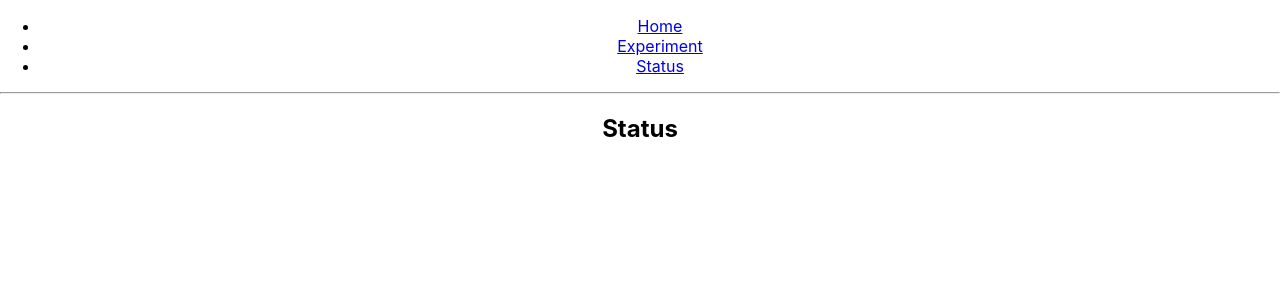
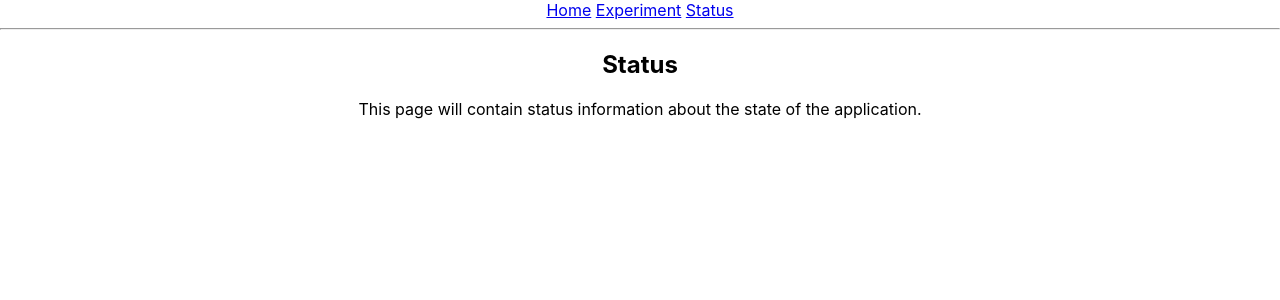
Before and after one commit to felipelm/django-nginx-reactjs-docker, a React (Create React App) app in the folder frontend/: page /status in a window 1280 px wide. Shown: the top 300 px of the page. Built offline with nearby package versions, Linux system fonts and the light colour scheme.

Commit message:
Make each page a seperate component

```diff
--- a/frontend/src/App.js
+++ b/frontend/src/App.js
@@ -1,12 +1,10 @@
 import React, { Component } from 'react';
 import logo from './logo.png';
 import './App.css';
+import Home from './Home.jsx';
+import Experiment from './Experiment.jsx';
+import Status from './Status.jsx';
 import { BrowserRouter as Router, Route, Link } from "react-router-dom";
-
-const headers = new Headers({
-  Accept: 'application/json',
-  'Content-Type': 'application/json',
-});
 
 class App extends Component {
   render() {
@@ -14,17 +12,13 @@ class App extends Component {
       <div className='App'>
         <Router>
           <div>
-            <ul>
-              <li>
-                <Link to="/">Home</Link>
-              </li>
-              <li>
-                <Link to="/experiment">Experiment</Link>
-              </li>
-              <li>
-                <Link to="/status">Status</Link>
-              </li>
-            </ul>
+            <div>
+              <Link to="/">Home</Link>
+              <span> </span>
+              <Link to="/experiment">Experiment</Link>
+              <span> </span>
+              <Link to="/status">Status</Link>
+            </div>
             <hr />
             <Route exact path="/" component={Home} />
             <Route path="/experiment" component={Experiment} />
@@ -36,57 +30,4 @@ class App extends Component {
   }
 }
 
-class Home extends Component {
-  componentWillMount() {
-    this.testBackend();
-  }
-
-  state = {
-    test: 'nothing.',
-  }
-
-  testBackend = async () => {
-    const test = await fetch('http://localhost:80/api/', {
-      method: 'GET',
-      headers,
-      cache: 'default',
-    });
-    const testJson = await test.json();
-    if (testJson && testJson.status) {
-      this.setState({ test: testJson.status });
-    }
-  }
-
-  render() {
-    return (
-      <header className='App-header'>
-        <img src={logo} className='App-logo' alt='logo' />
-        <p>
-          The backend says: {this.state.test}
-        </p>
-      </header>
-    );
-  }
-}
-
-class Experiment extends Component {
-  render() {
-    return (
-      <div>
-        <h2>Experiment</h2>
-      </div>
-    );
-  }
-}
-
-class Status extends Component {
-  render() {
-    return (
-      <div>
-        <h2>Status</h2>
-      </div>
-    );
-  }
-}
-
 export default App;
--- /dev/null
+++ b/frontend/src/Experiment.jsx
@@ -0,0 +1,18 @@
+import React, { Component } from 'react';
+import logo from './logo.png';
+import './App.css';
+
+class Experiment extends Component {
+  render() {
+    return (
+      <div>
+        <h2>Experiment</h2>
+        <p>
+          This page will be used to test out experimental UIs.
+        </p>
+      </div>
+    );
+  }
+}
+
+export default Experiment;
--- /dev/null
+++ b/frontend/src/Home.jsx
@@ -0,0 +1,43 @@
+import React, { Component } from 'react';
+import logo from './logo.png';
+import './App.css';
+
+const headers = new Headers({
+  Accept: 'application/json',
+  'Content-Type': 'application/json',
+});
+
+class Home extends Component {
+  componentWillMount() {
+    this.testBackend();
+  }
+
+  state = {
+    test: 'nothing.',
+  }
+
+  testBackend = async () => {
+    const test = await fetch('http://localhost:80/api/', {
+      method: 'GET',
+      headers,
+      cache: 'default',
+    });
+    const testJson = await test.json();
+    if (testJson && testJson.status) {
+      this.setState({ test: testJson.status });
+    }
+  }
+
+  render() {
+    return (
+      <header className='App-header'>
+        <img src={logo} className='App-logo' alt='logo' />
+        <p>
+          The backend says: {this.state.test}
+        </p>
+      </header>
+    );
+  }
+}
+
+export default Home;
--- /dev/null
+++ b/frontend/src/Status.jsx
@@ -0,0 +1,18 @@
+import React, { Component } from 'react';
+import logo from './logo.png';
+import './App.css';
+
+class Status extends Component {
+  render() {
+    return (
+      <div>
+        <h2>Status</h2>
+        <p>
+          This page will contain status information about the state of the application.
+        </p>
+      </div>
+    );
+  }
+}
+
+export default Status;
```
Also changed, not shown: 2 other files (tests, documents, lock files or other folders).
